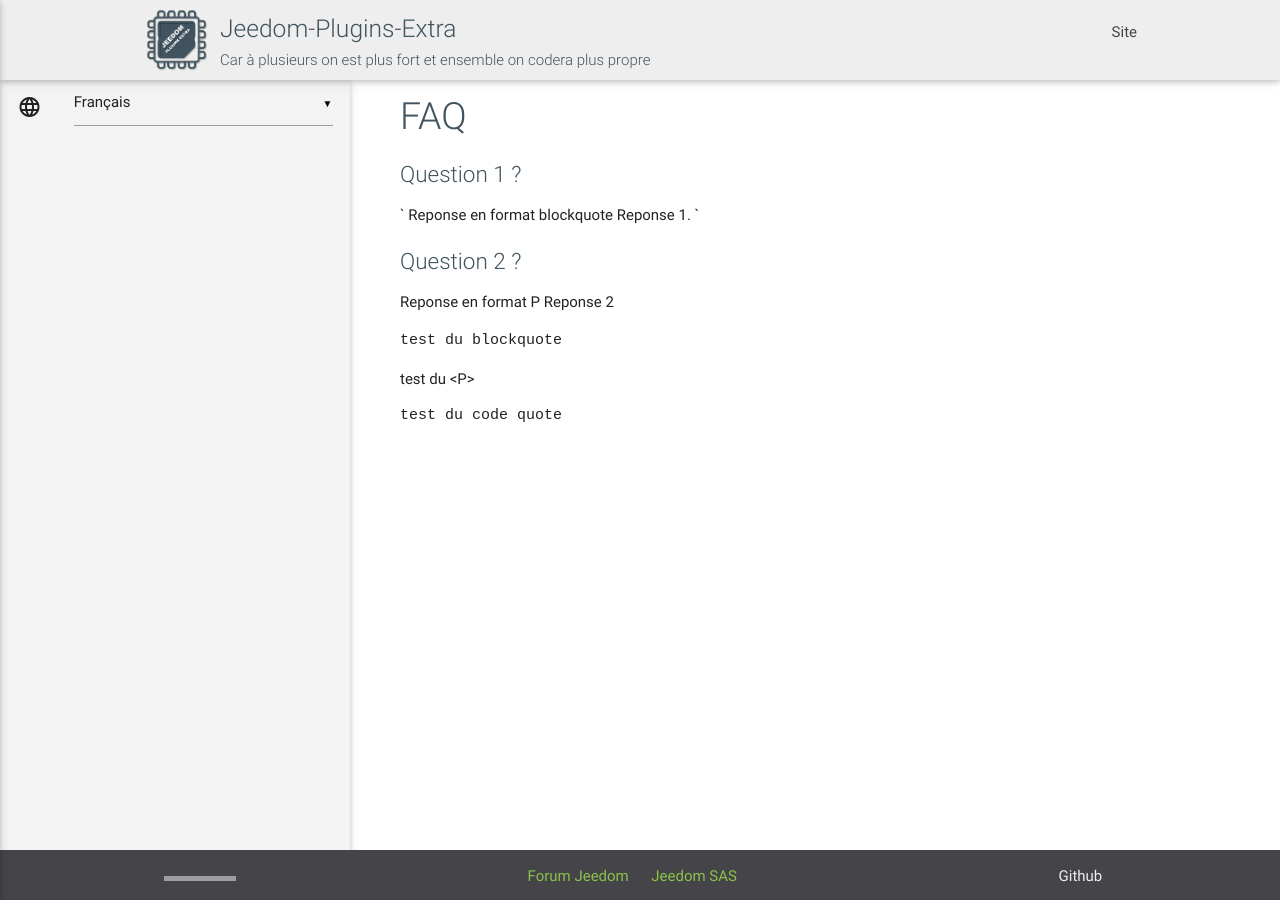
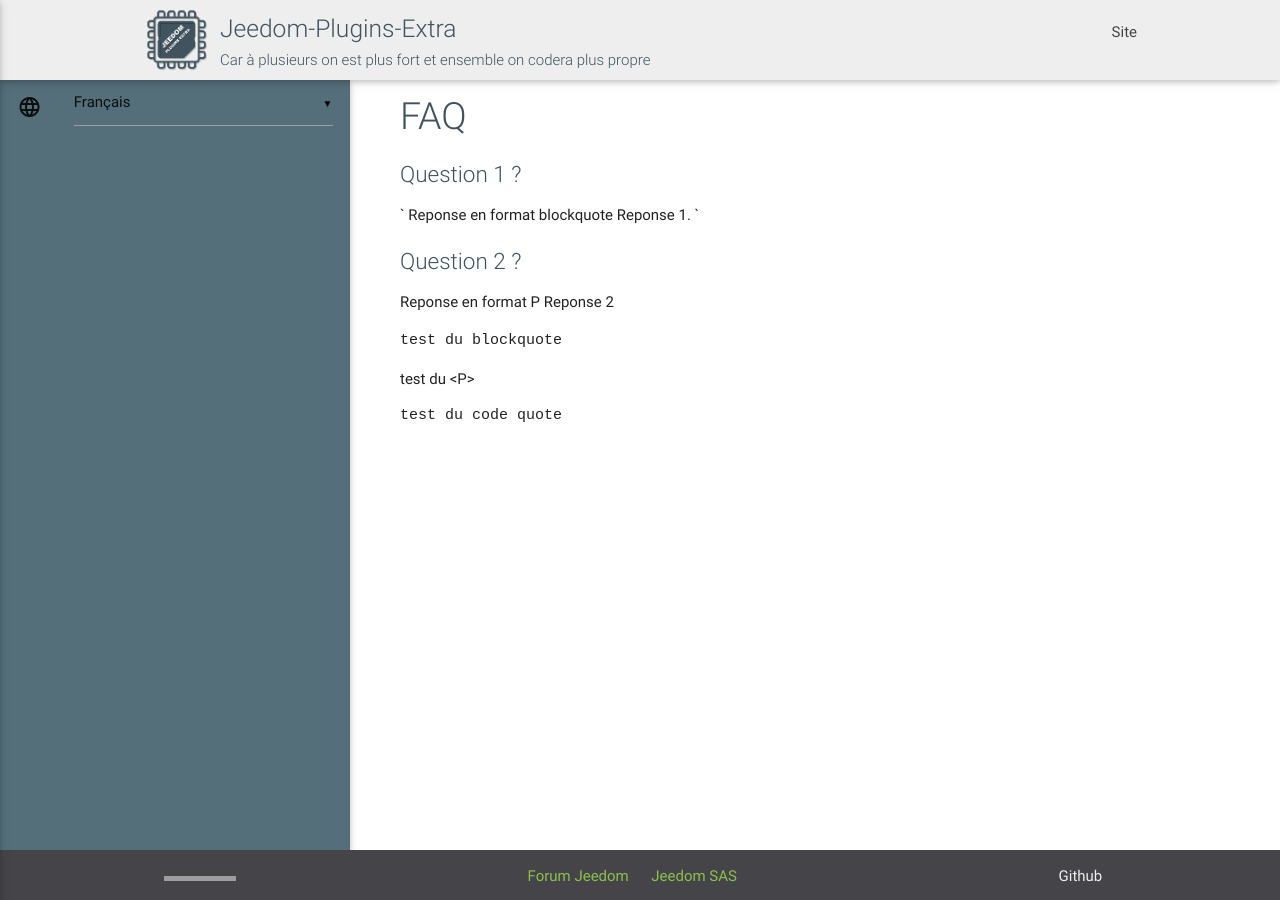
Before and after one commit to rjullien/testPluginTemplateV2, a Jekyll site: the page built from fr_FR/faq.md, in a window 1280 px wide. Built offline with Jekyll 4.4.1, drawn with Linux system fonts in a browser that asks for light colours; our own code applies the rules of GitHub Pages for plain Markdown files; grey boxes are pictures that could not be loaded.

Commit message:
update style

```diff
--- a/assets/css/styles.css
+++ b/assets/css/styles.css
@@ -46,13 +46,13 @@ font-size: 1.9rem;
 	padding-left : 400px !important;
 }
 #side-nav {
-	background-color:#F3F3F3 !important;
+	background-color:#546e7a !important;
 	z-index:-1 !important;
 	top:80px !important;
 	width : 350px !important;
 }
 #div_menuMobile {
-	background-color:#F3F3F3 !important;
+	background-color:#546e7a !important;
 }
 @media only screen and (max-width : 992px) {
 	#div_content {
@@ -94,13 +94,13 @@ nav ul a, nav {
 	vertical-align: middle !important;
 }
 .toctext{
-	font-size : 1rem !important;
+	font-size : 1.2rem !important;
 }
 .tocnumber{
 	color : #40535E !important;
 }
 #side-nav a{
-	line-height: 24px !important;
+	line-height: 30px !important;
 	font-size: 1.2rem !important;
 }
 .toc a.active{
```
